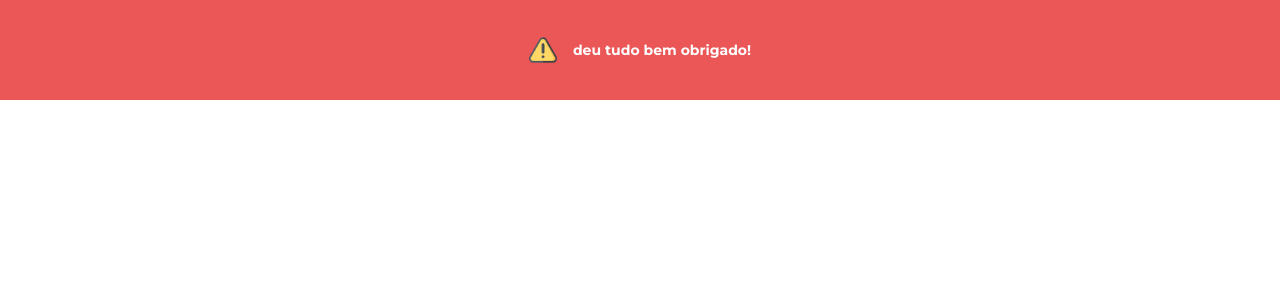
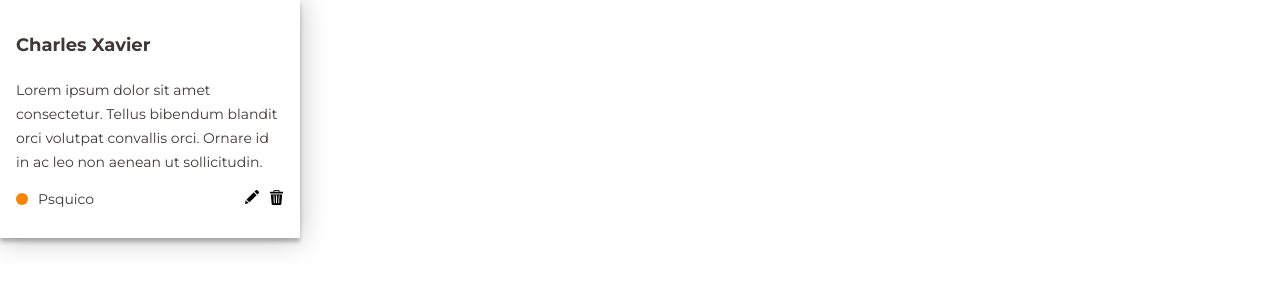
Before and after one commit to kevenjesus/heroverse, a Next.js app: page / in a window 1280 px wide. Shown: the top 300 px of the page. Built offline with nearby package versions, Linux system fonts and the light colour scheme.

Commit message:
feat: card

```diff
--- a/src/app/DesignSystem/Card/index.tsx
+++ b/src/app/DesignSystem/Card/index.tsx
@@ -1,3 +1,29 @@
-export default function Card() {
-    return <div>card</div>
+import Headline from '../Headline'
+import Label from '../Label'
+import Typographic from '../Typographic'
+import * as S from './style'
+import { CardProps } from './types'
+
+export default function Card({id, title, description, category, actions}: CardProps) {
+    return (
+        <S.CardItem>
+            <Headline as="h4">{title}</Headline>
+            <Typographic>{description}</Typographic>
+            <S.CardFooter>
+                <Label variant={category.variant}>{category.label}</Label>
+                {
+                    actions && (
+                        <S.Actions>
+                            <button onClick={() => actions.onEdit(id)}>
+                                <img src="/edit.png" alt="Editar" />
+                            </button>
+                            <button onClick={() => actions.onDelete(id)}>
+                                <img src="/trash.png" alt="Excluir" />
+                            </button>
+                        </S.Actions>
+                    )
+                }
+            </S.CardFooter>
+        </S.CardItem>
+    )
 }
--- /dev/null
+++ b/src/app/DesignSystem/Card/style.ts
@@ -0,0 +1,24 @@
+import styled from 'styled-components'
+
+export const CardItem = styled.div`
+    background: #fff;
+    box-shadow: 0px 4px 4px rgba(0, 0, 0, 0.25);
+    padding: 30px 16px;
+    display: flex;
+    flex-direction: column;
+    gap: 16px;
+    &:hover {
+        filter: drop-shadow(0px 0px 14px rgba(0, 0, 0, 0.25));
+    }
+`
+
+export const CardFooter = styled.div`
+    display: flex;
+    align-items: center;
+    justify-content: space-between;
+`
+
+export const Actions = styled.div`
+    display: flex;
+    gap: 10px;
+`
--- /dev/null
+++ b/src/app/DesignSystem/Card/types.ts
@@ -0,0 +1,18 @@
+import { colorsType } from "@/app/styles/types"
+
+export interface ACtionsProps {
+    onEdit: (id: number) => void
+    onDelete: (id: number) => void
+}
+
+export interface CardProps {
+    id: number
+    title: string
+    description: string
+    category: {
+        label: string
+        variant: colorsType
+    }
+    actions?: ACtionsProps
+
+}
--- a/src/app/components/pages/HomePage.tsx
+++ b/src/app/components/pages/HomePage.tsx
@@ -1,6 +1,7 @@
 'use client'
 
 import Alert from "@/app/DesignSystem/Alert"
+import Card from "@/app/DesignSystem/Card"
 import Label from "@/app/DesignSystem/Label"
 import Select from "@/app/DesignSystem/Select"
 import { OptionType } from "@/app/DesignSystem/Select/types"
@@ -40,6 +41,21 @@ const options = [
 
 export default function HomePage() {
     return (
-        <Alert type="error">deu tudo bem obrigado!</Alert>
+        <div style={{width: '300px'}}>
+        <Card
+            id={10}
+            title="Charles Xavier"
+            description="Lorem ipsum dolor sit amet consectetur. Tellus bibendum blandit orci volutpat convallis orci. Ornare id in ac leo non aenean ut sollicitudin."
+            category={{label: 'Psquico', variant:'secondary'}}
+            actions={{
+                onDelete(id) {
+                    console.log('deleta', id)
+                },
+                onEdit(id) {
+                    console.log('edit', id)
+                },
+            }}
+            />
+        </div>
     )
 }
```
Also changed, not shown: src/app/DesignSystem/Card/test.tsx (added, +61 -0 lines), public/edit.png (added), public/trash.png (added).
